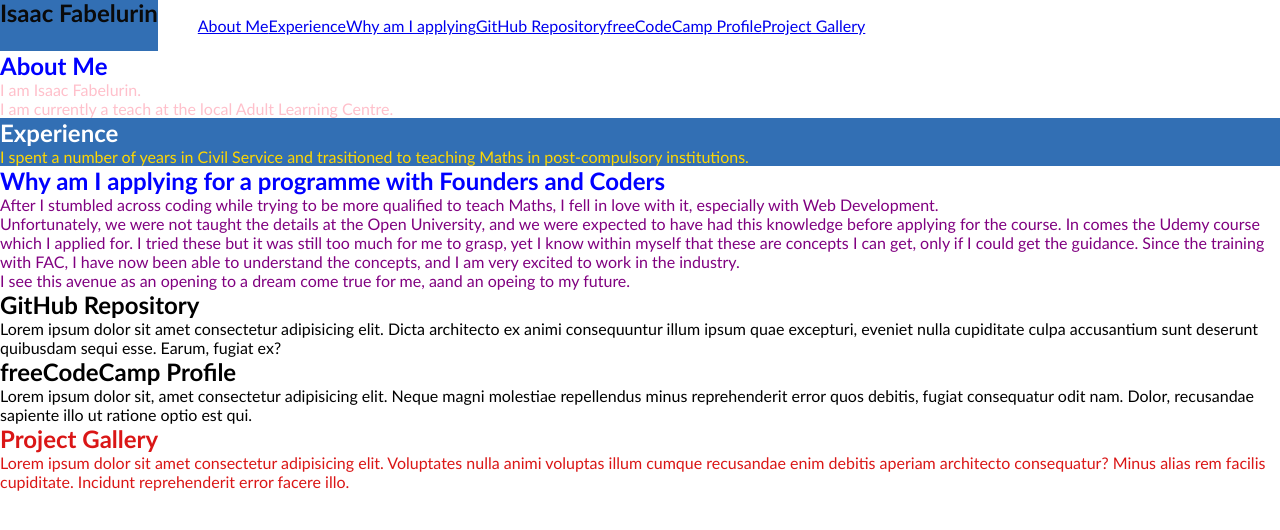
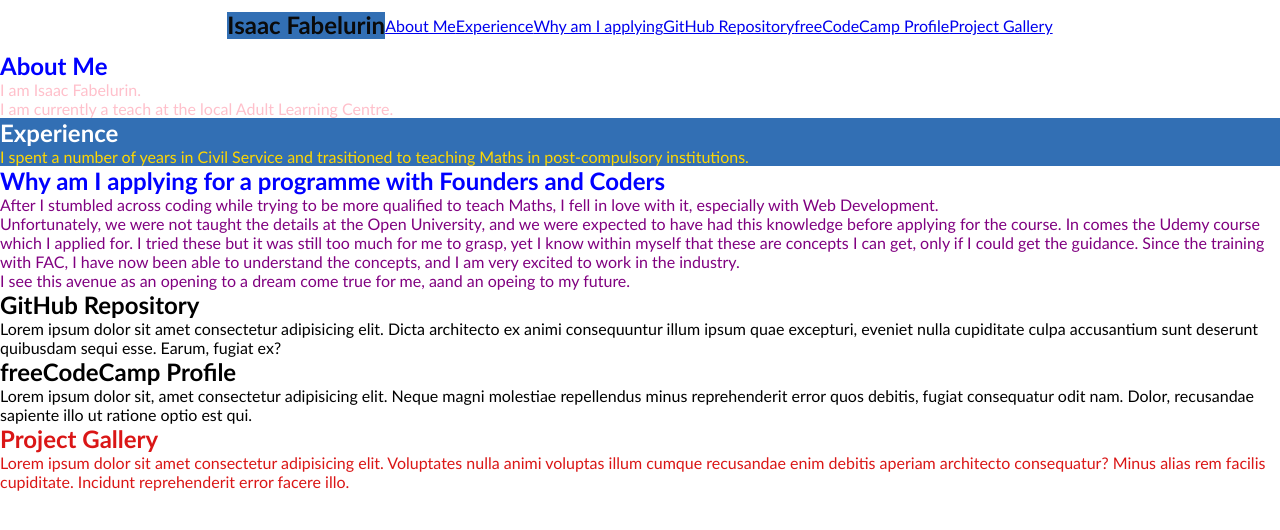
Before and after one commit to PrinceAyo1/FaC_PersonalWebsite, a plain HTML site: page index.html in a window 1280 px wide. Drawn offline with Linux system fonts and the light colour scheme.

Commit message:
took out 40px padding at navigation bar, started trying out flexbox features

```diff
--- a/style.css
+++ b/style.css
@@ -11,12 +11,16 @@ body {
 
 .titleAndMenu {
   display: flex;
-  /*align-items: center;*/
+  align-items: center;
+  justify-content: center;
 }
 
-ul {
+ul.navigationBar {
+  padding: 0;
   list-style-type: none;
   display: flex;
+  /*align-items: center;*/
+  justify-content: space-between;
 }
 
 h1,
```
